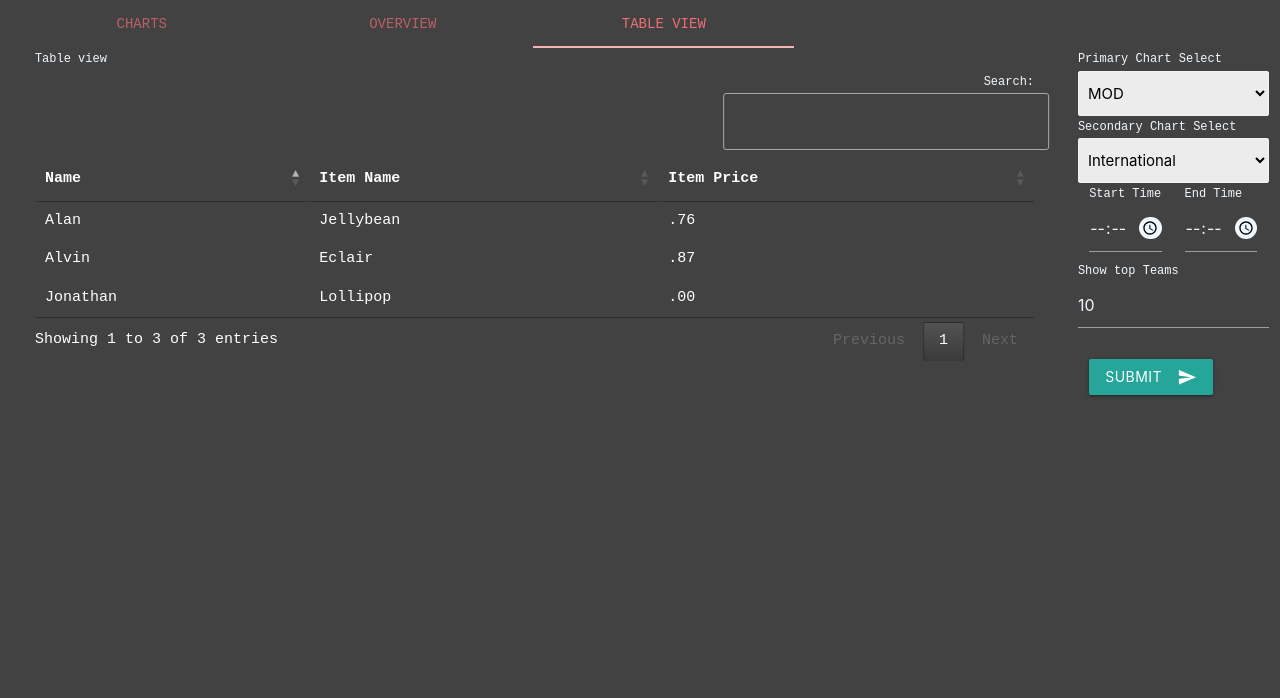
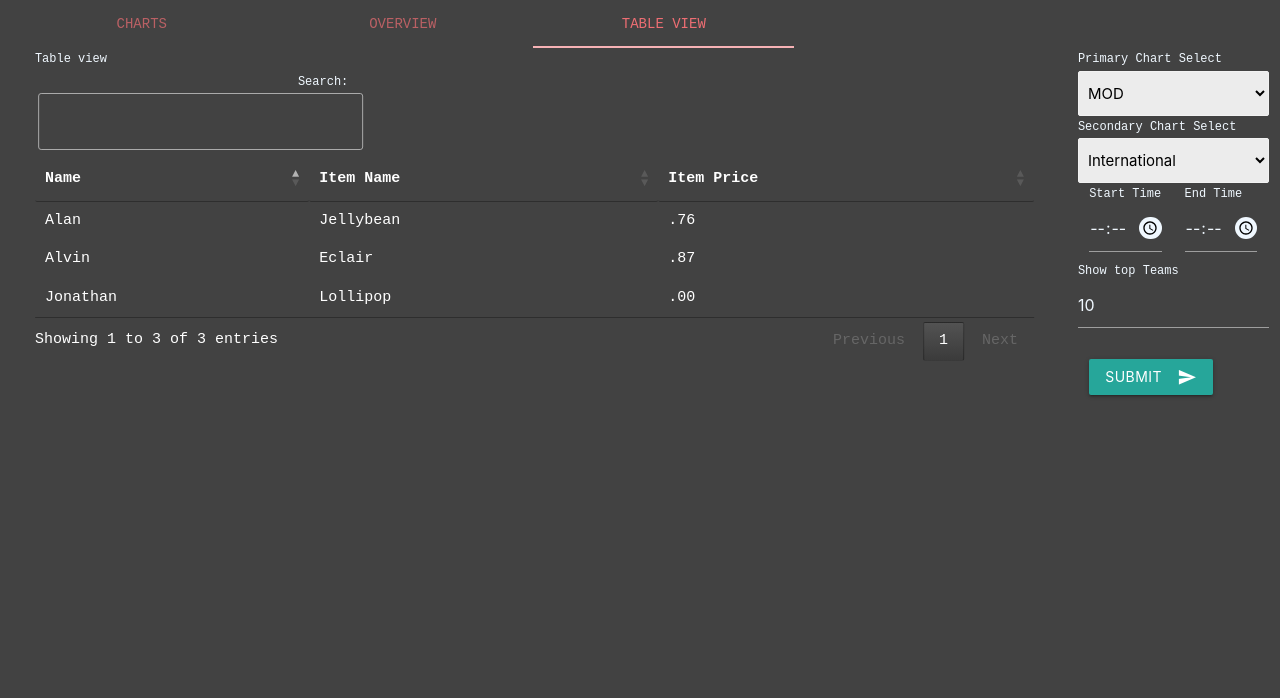
Before and after one commit to SpaceWaffle42/ScoreSync, a Flask app: page / in a window 1280 px wide, after a click on "TABLE VIEW". Shown: the part 64-762 px from the top of the page. Run offline with Flask 3, Linux system fonts and the light colour scheme; some libraries are stand-ins or nearby versions.

Commit message:
Force search to the left

```diff
--- a/Static/CSS/stylesheet.css
+++ b/Static/CSS/stylesheet.css
@@ -65,6 +65,12 @@ input[type="time"]::-webkit-calendar-picker-indicator {
   scrollbar-color: red blue; /* For Firefox, tracker red, back bar blue */
 }
 
+
+.dataTables_filter {
+  float: left !important;
+}
+
+
 ::-webkit-scrollbar {
   width: 12px;
 }
```
